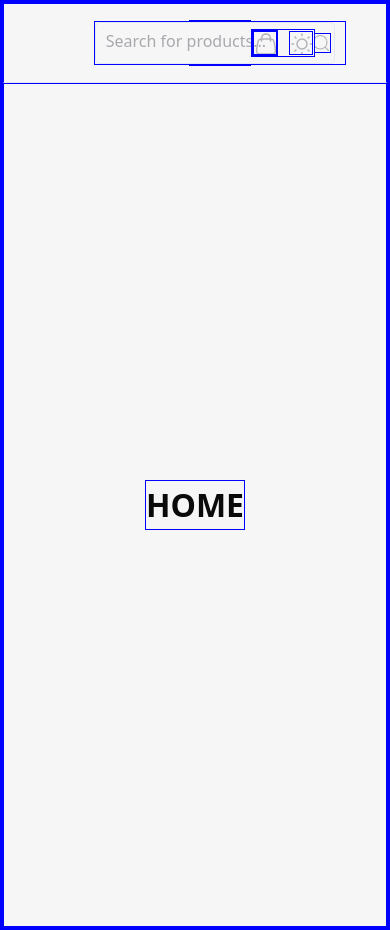
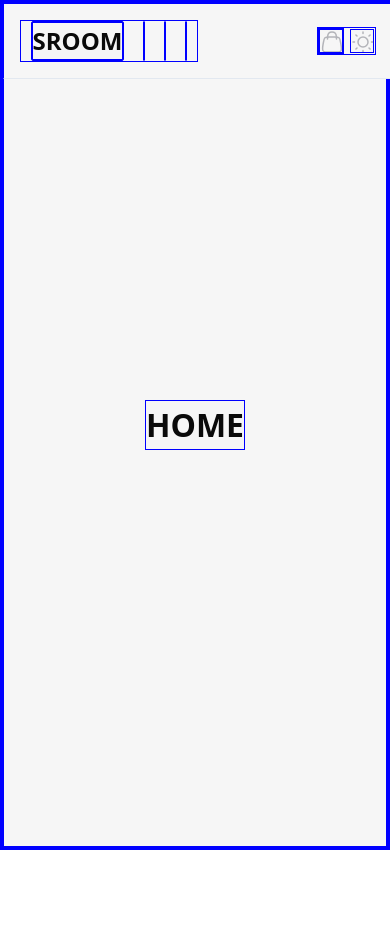
Before and after one commit to Srossiprieto/sroomShop, a React (Vite) app: page / in a window 390 px wide. After the commit the page ends 850 px from the top, so only its background shows below. Built offline with nearby package versions, Linux system fonts and the light colour scheme.

Commit message:
feat: navbar-responsive

```diff
--- a/src/components/Navbar/Navbar.css
+++ b/src/components/Navbar/Navbar.css
@@ -4,7 +4,10 @@
   display: flex;
   align-items: center;
   justify-content: space-between;
-  padding: 1rem 10rem 1rem 10rem;
+  position: fixed;
+  width: 100%;
+  z-index: 1000;
+  padding: 1rem 10rem;
   border-bottom: 1px solid var(--border-divisor);
 }
 
@@ -15,9 +18,7 @@
   width: 40%;
 }
 
-
-
-.navbar-ul li{
+.navbar-ul li {
   display: flex;
   justify-content: center;
   align-items: center;
@@ -37,9 +38,11 @@
   font-weight: 600;
   transition: all 0.3s ease;
 }
-.navbar-ul li a:hover{
+
+.navbar-ul li a:hover {
   background-color: var(--border-divisor);
 }
+
 .theme-selector {
   position: relative;
   display: flex;
@@ -63,17 +66,59 @@
   background-color: var(--icon-hover);
 }
 
-
-.shop-container{
+.shop-container {
   display: flex;
   justify-content: center;
   align-items: center;
 }
 
+/* Responsive Styles */
+@media (max-width: 1024px) {
+  .navbar {
+    padding: 1rem 5rem;
+  }
+
+  .navbar-ul {
+    width: 50%;
+  }
+}
+
+@media (max-width: 768px) {
+  .navbar {
+    padding: 1rem 2rem;
+  }
+
+  .navbar-ul li a {
+    display: none; /* Hide the navbar links */
+  }
 
 
-@media (max-width: 768px) {
-  .navbar-ul li a{
-    display: none;
+
+  .navbar .menu-toggle {
+    display: block; /* Show the menu toggle button */
   }
 }
+
+@media (max-width: 480px) {
+  .navbar {
+    padding: 1rem;
+  }
+
+  .theme-selector {
+    gap: 5px;
+  }
+
+  .theme-button {
+    font-size: 1em;
+  }
+}
+
+/* Menu Toggle Button */
+.menu-toggle {
+  display: none;
+  background: none;
+  border: none;
+  font-size: 1.5em;
+  cursor: pointer;
+  color: var(--primary-text-color);
+}
--- a/src/components/Navbar/Navbar.jsx
+++ b/src/components/Navbar/Navbar.jsx
@@ -6,16 +6,15 @@ import './Navbar.css';
 
 import SunSvg from '../../assets/Icons/sun';
 import MoonSvg from '../../assets/Icons/moon';
+import ShopSvg from '../../assets/Icons/shop';
 
 import Search from '../Search/Search';
-import ShopSvg from '../../assets/Icons/shop';
-
 
 const Navbar = () => {
   const { theme, toggleTheme } = useContext(ThemeContext);
 
   return (
-    <div className='navbar'>
+    <nav className='navbar'>
       <ul className='navbar-ul'>
         <li>
           <h2>SROOM</h2>
@@ -27,20 +26,24 @@ const Navbar = () => {
           <Link to='products'>Productos</Link>
         </li>
         <li>
-          <Link to="about">Nosotros</Link>
+          <Link to='about'>Nosotros</Link>
         </li>
         <Outlet />
       </ul>
-        <Search/>
       <div className='theme-selector'>
+        <Search />
         <div className='shop-container'>
-          <ShopSvg/>
+          <ShopSvg />
         </div>
-        <button onClick={toggleTheme} className='theme-button'>
-          {theme === "dark" ? <MoonSvg/> : <SunSvg/> }
+        <button
+          onClick={toggleTheme}
+          className='theme-button'
+          aria-label={`Switch to ${theme === 'dark' ? 'light' : 'dark'} mode`}
+        >
+          {theme === 'dark' ? <MoonSvg /> : <SunSvg />}
         </button>
       </div>
-    </div>
+    </nav>
   );
 };
 
--- a/src/components/Search/Search.module.css
+++ b/src/components/Search/Search.module.css
@@ -39,3 +39,9 @@
     right: 14px;
     cursor: pointer;
 }
+
+@media (max-width: 768px) {
+    .search{
+        display: none;
+    }
+}
```
